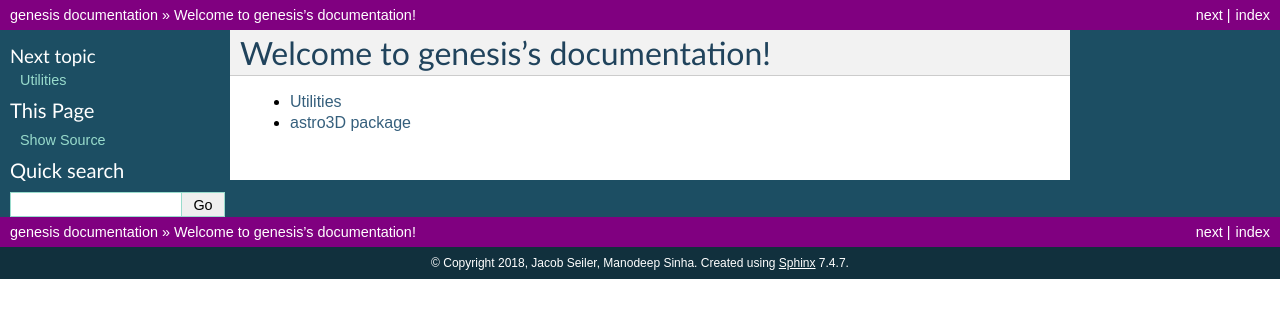
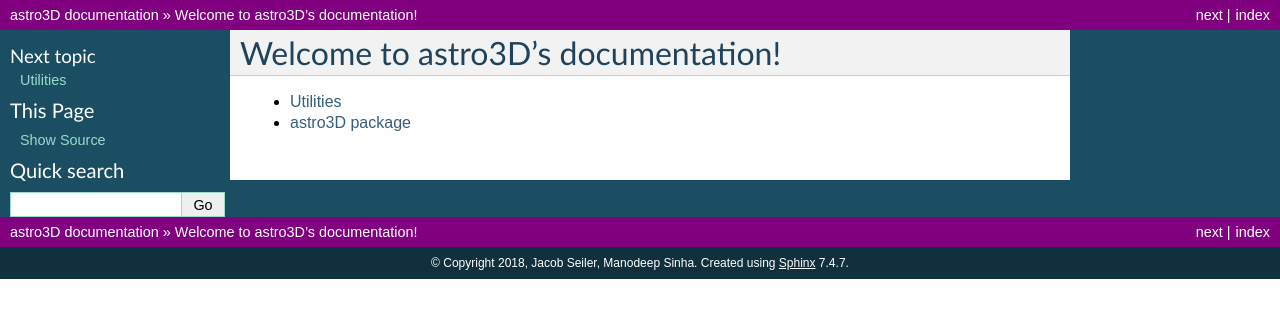
Before and after one commit to astro3D/astro3D, a Sphinx documentation site: the page built from docs/source/index.rst, in a window 1280 px wide. Shown: the top 318 px of the page. Built offline with Sphinx 7.4.7, drawn with Linux system fonts in a browser that asks for light colours.

Commit message:
Fixing docs. [ci skip]

```diff
--- a/docs/source/conf.py
+++ b/docs/source/conf.py
@@ -26,7 +26,7 @@ sys.path.insert(0, os.path.abspath('../..'))
 
 # -- Project information -----------------------------------------------------
 
-project = 'genesis'
+project = 'astro3D'
 copyright = '2018, Jacob Seiler, Manodeep Sinha'
 author = 'Jacob Seiler, Manodeep Sinha'
 
@@ -116,7 +116,7 @@ html_static_path = ['_static']
 # -- Options for HTMLHelp output ---------------------------------------------
 
 # Output file base name for HTML help builder.
-htmlhelp_basename = 'genesisdoc'
+htmlhelp_basename = 'astro3Ddoc'
 
 
 # -- Options for LaTeX output ------------------------------------------------
@@ -143,7 +143,7 @@ latex_elements = {
 # (source start file, target name, title,
 #  author, documentclass [howto, manual, or own class]).
 latex_documents = [
-    (master_doc, 'genesis.tex', 'genesis Documentation',
+    (master_doc, 'astro3D.tex', 'astro3D Documentation',
      'Jacob Seiler, Manodeep Sinha', 'manual'),
 ]
 
@@ -153,7 +153,7 @@ latex_documents = [
 # One entry per manual page. List of tuples
 # (source start file, name, description, authors, manual section).
 man_pages = [
-    (master_doc, 'genesis', 'genesis Documentation',
+    (master_doc, 'astro3D', 'astro3D Documentation',
      [author], 1)
 ]
 
@@ -164,8 +164,8 @@ man_pages = [
 # (source start file, target name, title, author,
 #  dir menu entry, description, category)
 texinfo_documents = [
-    (master_doc, 'genesis', 'genesis Documentation',
-     author, 'genesis', 'One line description of project.',
+    (master_doc, 'astro3D', 'astro3D Documentation',
+     author, 'astro3D', 'One line description of project.',
      'Miscellaneous'),
 ]
 
--- a/docs/source/index.rst
+++ b/docs/source/index.rst
@@ -3,7 +3,7 @@
    You can adapt this file completely to your liking, but it should at least
    contain the root `toctree` directive.
 
-Welcome to genesis's documentation!
+Welcome to astro3D's documentation!
 ===================================
 
 .. toctree::
```
Also changed, not shown: 2 other files.
